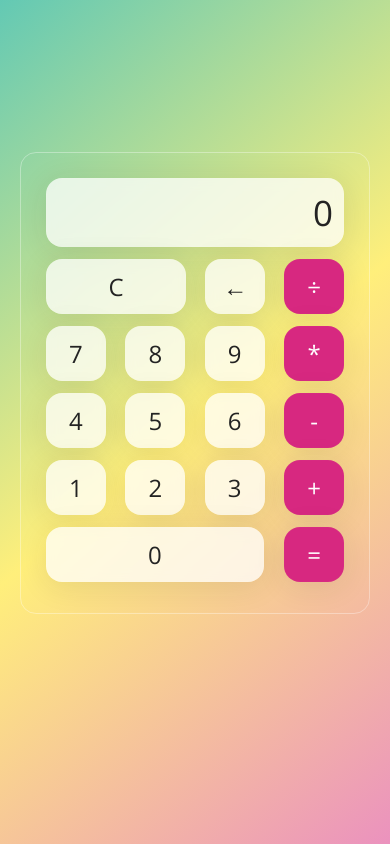
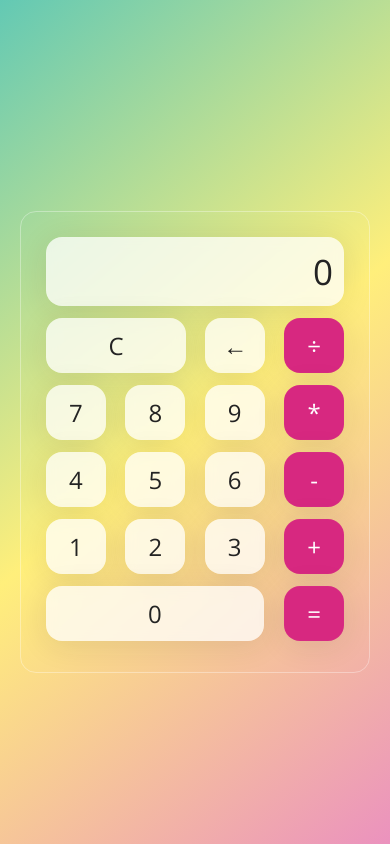
Before and after one commit to amanullayev2210/Calculator, a plain HTML site: page index.html in a window 390 px wide. Drawn offline with nearby package versions, Linux system fonts and the light colour scheme.

Commit message:
update CSS

```diff
--- a/assets/css/styles.css
+++ b/assets/css/styles.css
@@ -110,7 +110,7 @@ body {
 }  */
 
 .calc-row-btn.active {
-    animation: animate .5s ease forwards;
+    animation: animate .3s ease forwards;
 }
 
 .calc-symbol-basis {
@@ -183,6 +183,11 @@ body {
     .calc-row-btn:active {
         background-color: #ffef7B;
     }
+
+    .calc-section {
+        height: 50%;
+        align-self: center;
+    }
 }
 
 
```
